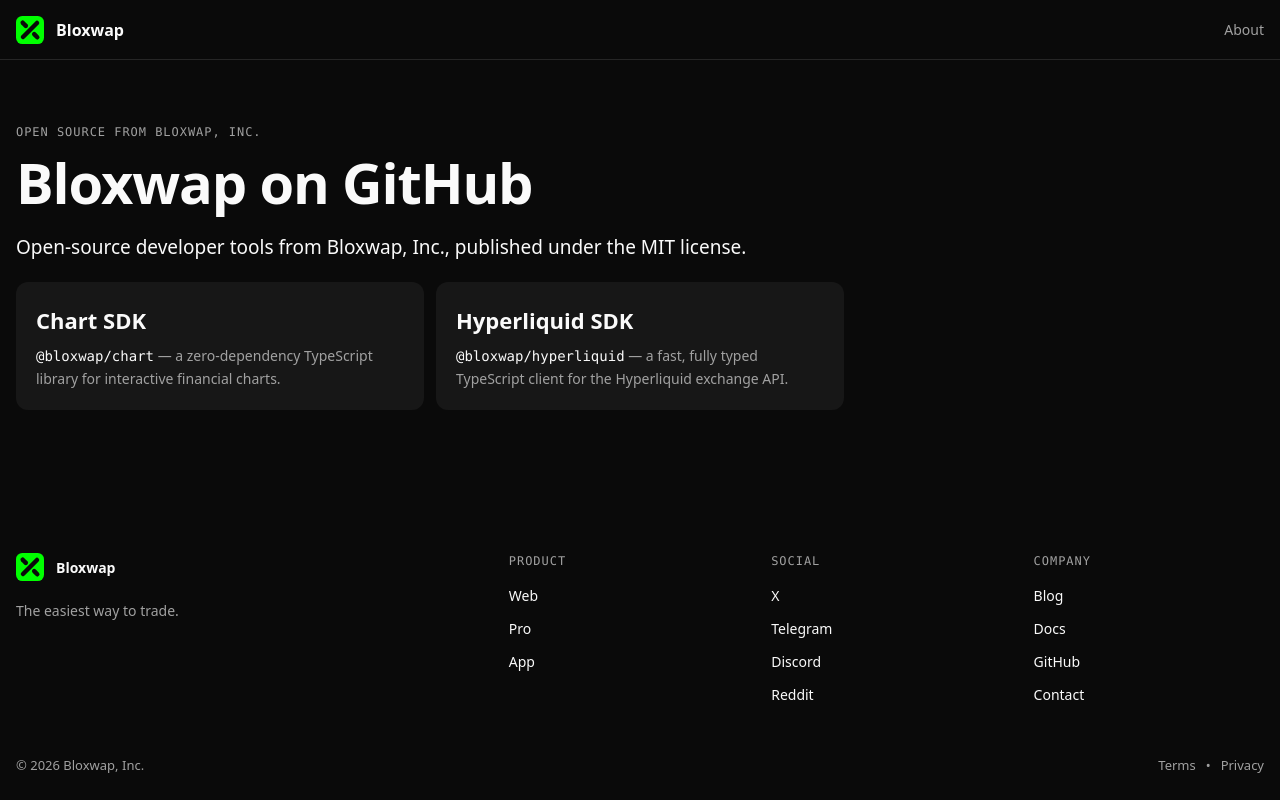
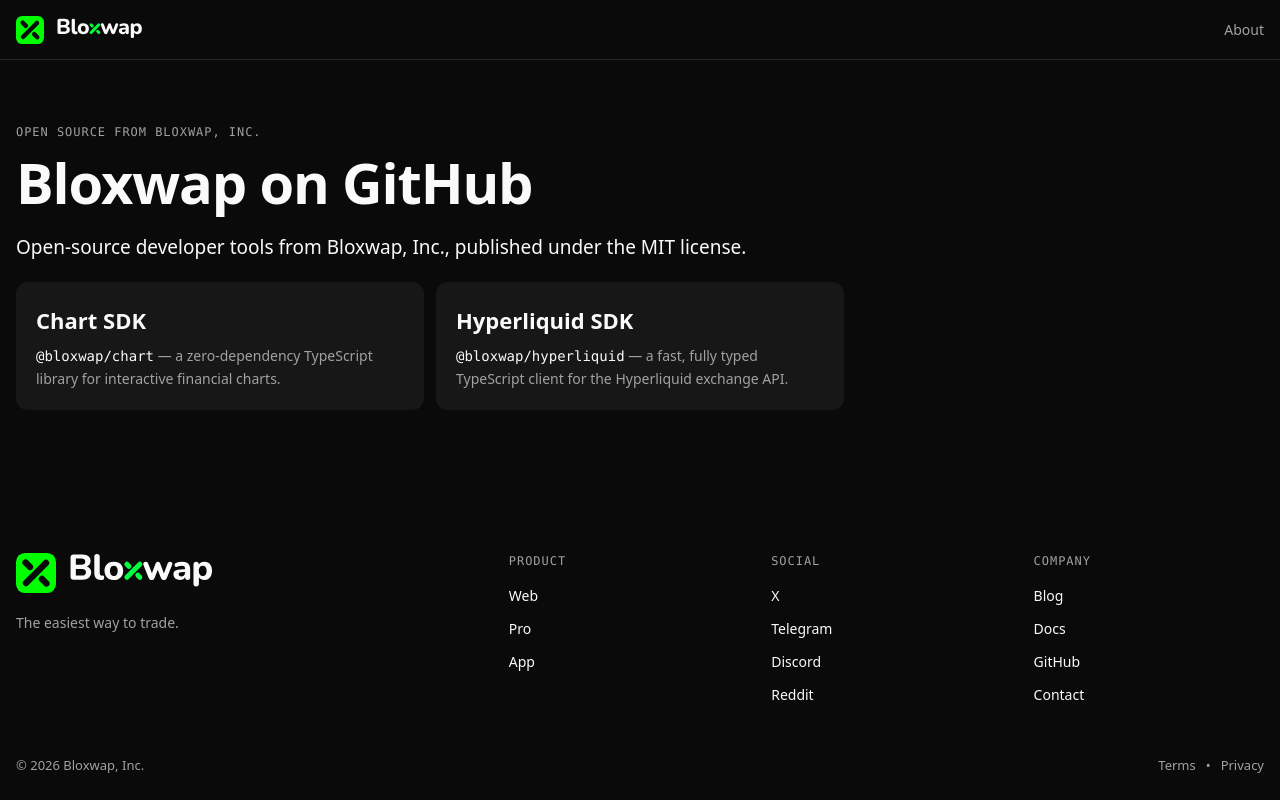
Before and after one commit to bloxwap/bloxwap.github.io, a website: page index.html in a window 1280 px wide. Drawn offline with Linux system fonts and the light colour scheme.

Commit message:
feat: use the official Bloxwap wordmark in the header and footer

```diff
--- a/index.html
+++ b/index.html
@@ -9,7 +9,7 @@
   <!-- Documentation site: tells Is Agentic which check lens applies (https://is-agentic.com/docs). -->
   <meta name="is-agentic-site-type" content="content" />
   <link rel="icon" href="/icon.svg" type="image/svg+xml" />
-  <link rel="stylesheet" href="/styles.css?v=2026-09-26-3" />
+  <link rel="stylesheet" href="/styles.css?v=2026-09-26-4" />
   <link rel="alternate" type="text/plain" href="/llms.txt" title="llms.txt" />
   <meta property="og:type" content="website" />
   <meta property="og:site_name" content="Bloxwap on GitHub" />
@@ -85,7 +85,7 @@
 </head>
 <body>
   <header class="nav">
-    <a class="brand" href="/"><img src="/icon.svg" alt="" width="28" height="28" /> Bloxwap</a>
+    <a class="brand" href="/"><img src="/icon.svg" alt="" width="28" height="28" /><img class="wordmark" src="/wordmark.svg" alt="Bloxwap" width="88" height="24" /></a>
     <nav class="nav-links" aria-label="Site"><a href="/about/">About</a></nav>
   </header>
   <main>
@@ -100,7 +100,7 @@
   <footer>
     <div class="footer-grid">
       <div class="footer-brand">
-        <a class="brand" href="/"><img src="/icon.svg" alt="" width="28" height="28" /> Bloxwap</a>
+        <a class="brand" href="/"><img src="/icon.svg" alt="" width="40" height="40" /><img class="wordmark" src="/wordmark.svg" alt="Bloxwap" width="146" height="40" /></a>
         <p>The easiest way to trade.</p>
       </div>
       <nav class="footer-col" aria-label="Product">
--- a/styles.css
+++ b/styles.css
@@ -25,6 +25,7 @@ a:hover { color: var(--green); }
 .nav::after { content: ""; position: absolute; bottom: 0; left: calc(50% - 50vw); width: 100vw; border-bottom: 1px solid var(--border); }
 .brand { display: inline-flex; align-items: center; gap: 12px; color: var(--text); text-decoration: none; font-weight: 700; }
 .brand img { width: 28px; height: 28px; }
+.brand img.wordmark { width: auto; height: 24px; }
 .nav-links { display: flex; gap: 20px; font-size: 14px; }
 .nav-links a { color: var(--muted); text-decoration: none; }
 .nav-links a:hover, .nav-links a[aria-current="page"] { color: var(--text); }
@@ -48,6 +49,8 @@ footer { width: 100%; max-width: 1400px; margin: 0 auto; padding: 48px 16px 24px
 .footer-grid { display: grid; grid-template-columns: 2fr 1fr 1fr 1fr; gap: 32px; }
 @media (max-width: 800px) { .footer-grid { grid-template-columns: 1fr 1fr; } }
 .footer-brand p { margin: 12px 0 0; }
+.footer-brand .brand img { width: 40px; height: 40px; }
+.footer-brand .brand img.wordmark { width: auto; height: 40px; }
 .footer-col { display: flex; flex-direction: column; gap: 10px; }
 .footer-col h4 { margin: 0 0 4px; color: var(--muted); font: 12px/1.4 ui-monospace, 'SF Mono', Menlo, monospace; letter-spacing: 0.08em; text-transform: uppercase; }
 .footer-col a { color: var(--text); text-decoration: none; }
```
Also changed, not shown: 404.html (+3 -3 lines), about/index.html (+3 -3 lines), privacy/index.html (+3 -3 lines), wordmark.svg (added).
